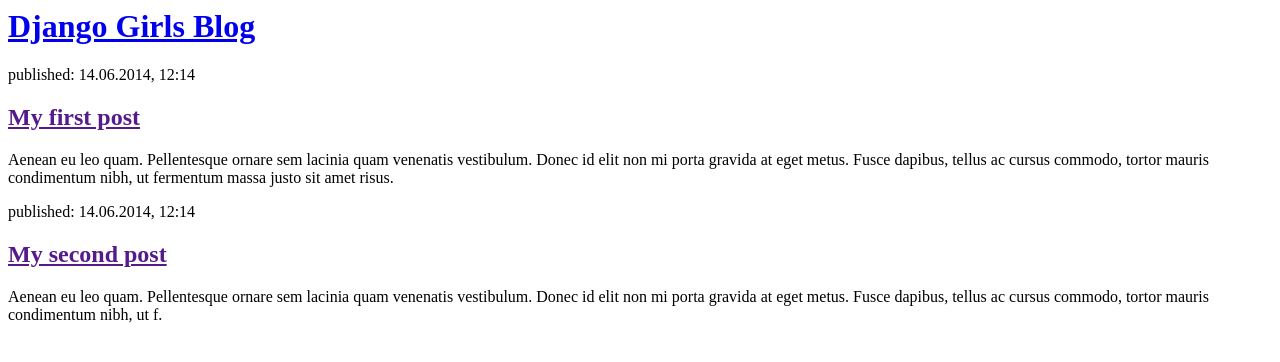
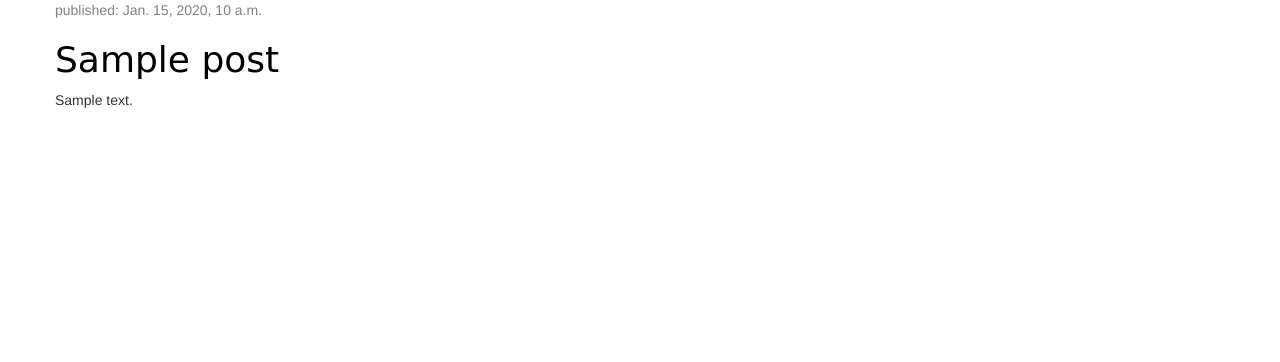
Before and after one commit to Nayan-Khanna/my-first-blog, a Django app: page / in a window 1280 px wide. Shown: the top 362 px of the page. Run offline with Django 3.2, Linux system fonts and the light colour scheme; tables that the repository leaves empty hold one stand-in row (values such as "Sample post"); some libraries are stand-ins or nearby versions.

Commit message:
Modified templates to display posts from database

```diff
--- /dev/null
+++ b/blog/static/css/blog.css
@@ -0,0 +1,46 @@
+.page-header {
+    background-color: #ff9400;
+    margin-top: 0;
+    padding: 20px 20px 20px 40px;
+}
+
+.page-header h1, .page-header h1 a, .page-header h1 a:visited, .page-header h1 a:active {
+    color: #ffffff;
+    font-size: 36pt;
+    text-decoration: none;
+}
+
+.content {
+    margin-left: 40px;
+}
+
+h1, h2, h3, h4 {
+    font-family: 'Lobster', cursive;
+}
+
+.date {
+    color: #828282;
+}
+
+.save {
+    float: right;
+}
+
+.post-form textarea, .post-form input {
+    width: 100%;
+}
+
+.top-menu, .top-menu:hover, .top-menu:visited {
+    color: #ffffff;
+    float: right;
+    font-size: 26pt;
+    margin-right: 20px;
+}
+
+.post {
+    margin-bottom: 70px;
+}
+
+.post h1 a, .post h1 a:visited {
+    color: #000000;
+}
--- a/blog/templates/blog/post_list.html
+++ b/blog/templates/blog/post_list.html
@@ -1,22 +1,29 @@
+{% load staticfiles %}
 <html>
     <head>
-        <title>Django Girls blog</title>
+        <title>my blog</title>
+        <link rel="stylesheet" href="//maxcdn.bootstrapcdn.com/bootstrap/3.2.0/css/bootstrap.min.css">
+        <link rel="stylesheet" href="//maxcdn.bootstrapcdn.com/bootstrap/3.2.0/css/bootstrap-theme.min.css">
+        <link rel="stylesheet" href="{% static 'css/blog.css' %}">
     </head>
     <body>
-        <div>
-            <h1><a href="/">Django Girls Blog</a></h1>
+
+        <div class="content container">
+    <div class="row">
+        <div class="col-md-8">
+            {% for post in posts %}
+                <div class="post">
+                    <div class="date">
+                        <p>published: {{ post.published_date }}</p>
+                    </div>
+                    <h1><a href="">{{ post.title }}</a></h1>
+                    <p>{{ post.text|linebreaksbr }}</p>
+                </div>
+            {% endfor %}
+        </div>
+    </div>
         </div>
 
-        <div>
-            <p>published: 14.06.2014, 12:14</p>
-            <h2><a href="">My first post</a></h2>
-            <p>Aenean eu leo quam. Pellentesque ornare sem lacinia quam venenatis vestibulum. Donec id elit non mi porta gravida at eget metus. Fusce dapibus, tellus ac cursus commodo, tortor mauris condimentum nibh, ut fermentum massa justo sit amet risus.</p>
-        </div>
 
-        <div>
-            <p>published: 14.06.2014, 12:14</p>
-            <h2><a href="">My second post</a></h2>
-            <p>Aenean eu leo quam. Pellentesque ornare sem lacinia quam venenatis vestibulum. Donec id elit non mi porta gravida at eget metus. Fusce dapibus, tellus ac cursus commodo, tortor mauris condimentum nibh, ut f.</p>
-        </div>
     </body>
 </html>
--- a/blog/views.py
+++ b/blog/views.py
@@ -1,4 +1,8 @@
 from django.shortcuts import render
+from django.utils import timezone
+from .models import Post
 
+#using query sets
 def post_list(request):
-    return render(request, 'blog/post_list.html', {})
+    posts = Post.objects.all()
+    return render(request, 'blog/post_list.html', {'posts':posts})
```
